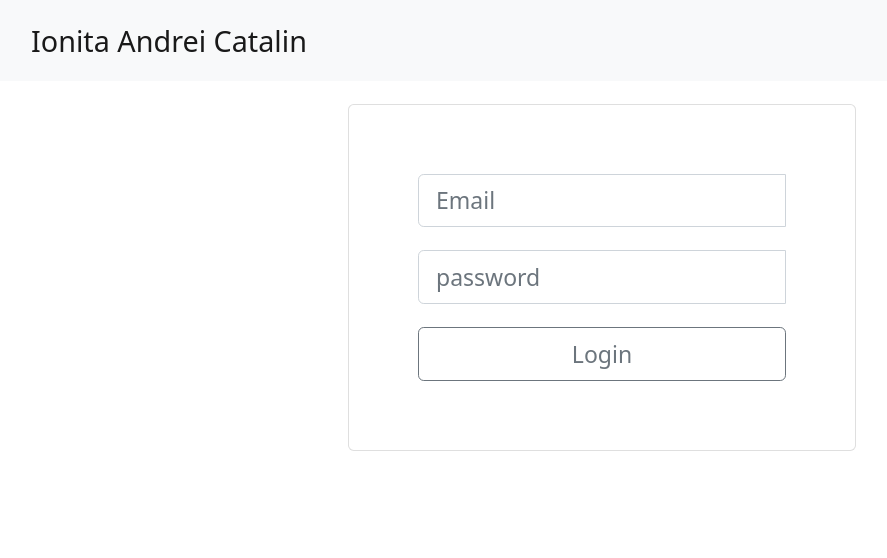
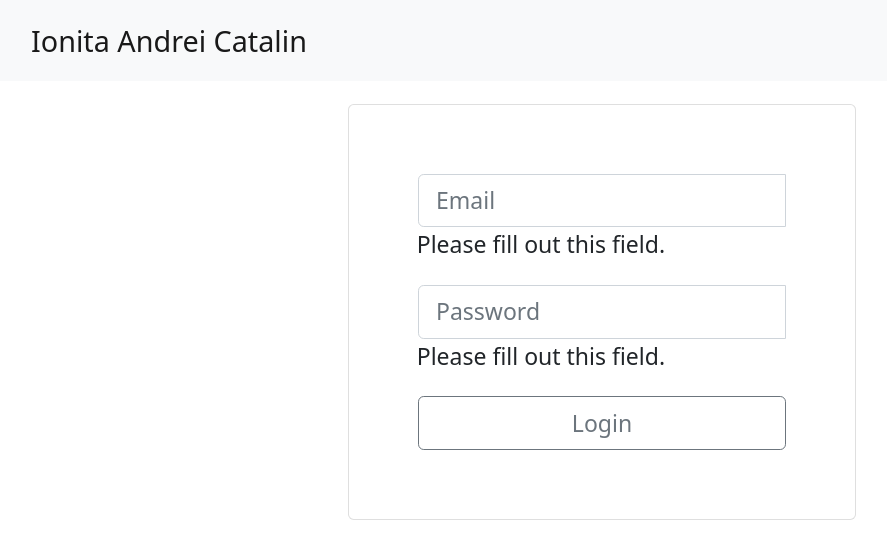
Before and after one commit to ionitaandrei66/2PerformantAngular15, an Angular app: page / in a window 1280 px wide. Shown: the top 558 px of the page, without its empty margins (38-925 px from the left). Built offline with nearby package versions, Linux system fonts and the light colour scheme.

Commit message:
Angular15

```diff
--- a/src/app/container/container.component.html
+++ b/src/app/container/container.component.html
@@ -1,15 +1,13 @@
 <main class="d-grid align-content-center justify-content-center mt-3">
     <ng-container *ngIf="templateLogin; else loggedIn">
         <div class="card p-5 needs-validation"  [formGroup]="loginForm">
-            <div class="input-group mb-3">
-                <input type="email" formControlName="email" class="form-control" placeholder="Email" aria-label="Email">
-                <div class="valid-feedback">Valid Username.</div>
-                <div class="invalid-feedback">Please fill out this field.</div>
+            <div class="input-group mb-3 d-flex flex-column">
+                <input type="email" formControlName="email" class="form-control w-100" required placeholder="Email" aria-label="Email">
+                <div [hidden]="loginForm.controls['email'].valid">Please fill out this field.</div>
             </div>
-            <div class="input-group mb-3">
-                <input type="password" formControlName="password" class="form-control" placeholder="password" aria-label="Password">
-                <div class="valid-feedback">Valid password.</div>
-                <div class="invalid-feedback">Please fill out this field.</div>
+            <div class="input-group mb-3 d-flex flex-column">
+                <input  type="password" formControlName="password" class="form-control w-100" required placeholder="Password" aria-label="Password">
+                <div [hidden]="loginForm.controls['password'].valid">Please fill out this field.</div>
             </div>
             <button class="btn btn-outline-secondary my-2 my-sm-0" (click)="login()">Login</button>
         </div>
--- a/src/app/container/container.component.ts
+++ b/src/app/container/container.component.ts
@@ -20,12 +20,7 @@ export class ContainerComponent {
     constructor(private fb: FormBuilder, public auth: AuthService,private toastService: ToastService) {
         this.loginForm = this.fb.group({
             email: ['', [Validators.required]],
-            password: [
-                '',
-                [
-                    Validators.required,
-                ],
-            ],
+            password: ['', [Validators.required]],
         });
     }
 
```
